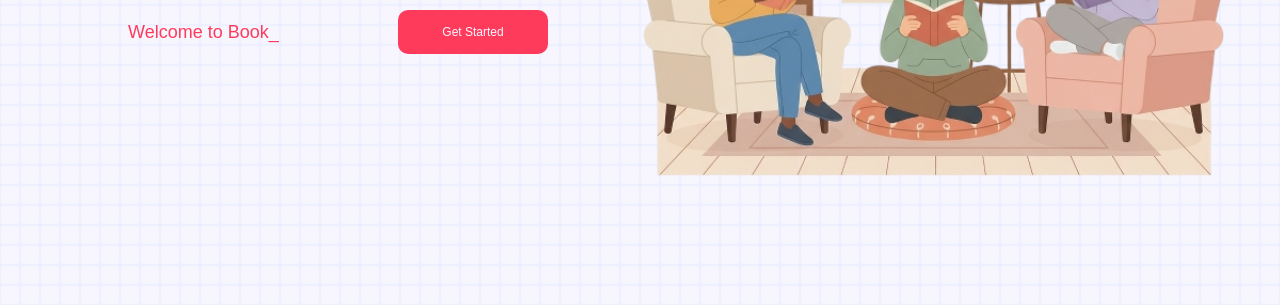
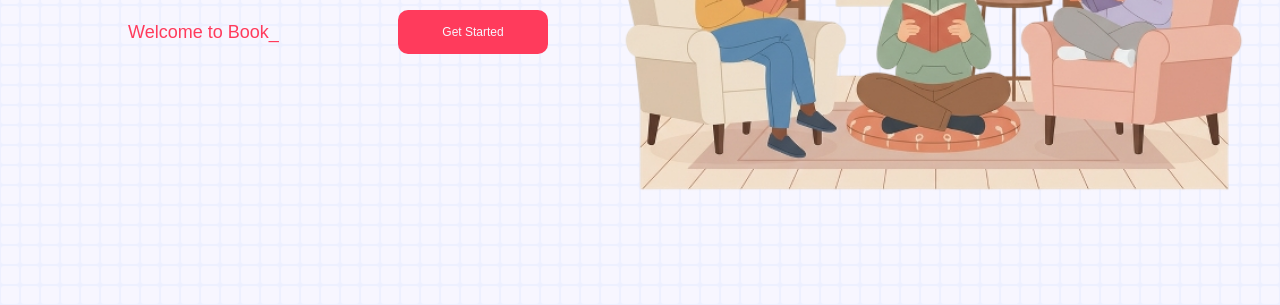
Before and after one commit to chaste-ganza/Online-Library-Website, a website: page index.html in a window 1280 px wide. Shown: the part 495-800 px from the top of the page. Drawn offline with Linux system fonts and the light colour scheme.

Commit message:
increased size of the logo

```diff
--- a/index.html
+++ b/index.html
@@ -61,7 +61,7 @@
             </div>
         </div>
         <div class="hero-section2">
-            <img src="images/background-photo.png" alt="" style="height: 80vh;">
+            <img src="images/background-photo.png" alt="" style="height: 85vh;">
         </div>
     </div>
     <script src="script.js"></script>
```
